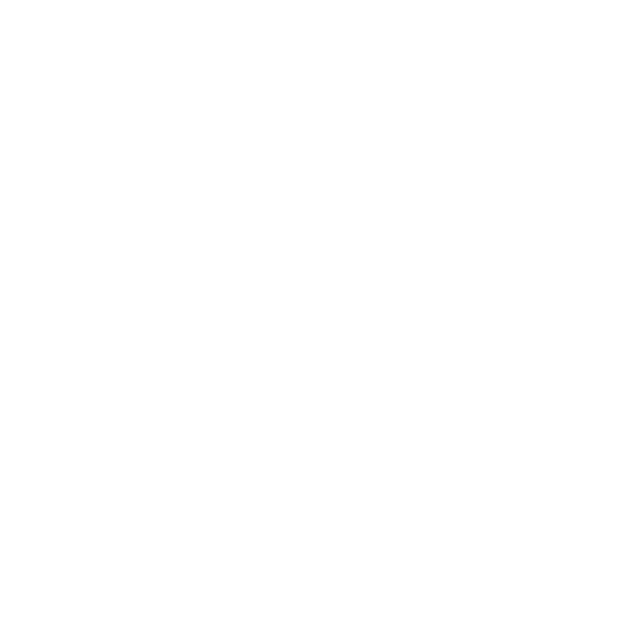
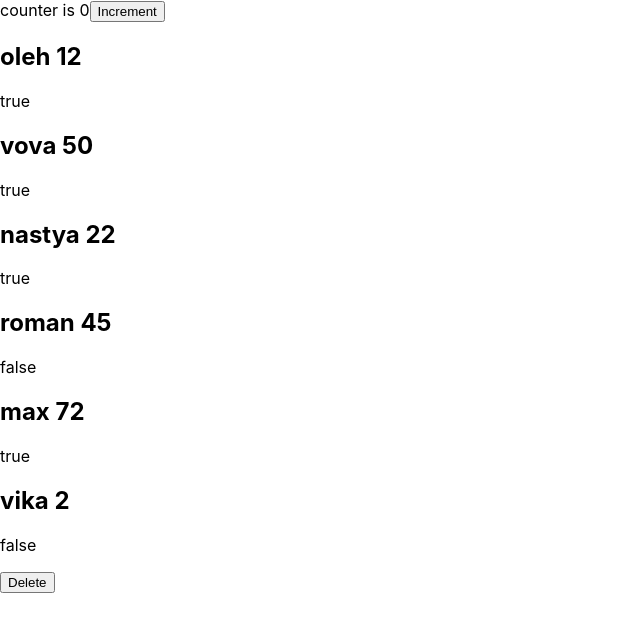
Before and after one commit to SikirskyiOleh/Python-Okten, a React (Create React App) app in the folder stage-react/: page / in a window 1280 px wide. Shown: the top 632 px of the page, without its empty margins (0-640 px from the left). Built offline with nearby package versions, Linux system fonts and the light colour scheme.

Commit message:
homework 2 (without task: button 'delete' in everyone user)

```diff
--- a/stage-react/src/App.js
+++ b/stage-react/src/App.js
@@ -1,7 +1,44 @@
-export default function App() {
+import {useState} from "react";
+import User from "./components/user/User";
+
+let usersList = [{name: 'oleh', age: 12, status: true},
+    {name: 'vova', age: 50, status: true},
+    {name: 'nastya', age: 22, status: true},
+    {name: 'roman', age: 45, status: false},
+    {name: 'max', age: 72, status: true},
+    {name: 'vika', age: 2, status: false}];
+
+
+function App() {
+
+    let [counter, setCounter] = useState(0);
+    const increment = () => setCounter(++counter);
+
+    let [users, setUsers] = useState(usersList);
+
+    const deleteUser = () => {
+        users.pop();
+        setUsers([...users]);
+    }
+
     return (
         <div>
+            <div>
+                counter is {counter}
+                <button onClick={increment}>Increment</button>
+            </div>
 
+            <div>
+                {users.map((value, index) =>
+                    <User key={index}
+                          {...value}
+                    />
+                )
+                }
+                <button onClick={deleteUser}>Delete</button>
+            </div>
         </div>
     );
 };
+
+export default App;
--- /dev/null
+++ b/stage-react/src/components/user/User.js
@@ -0,0 +1,11 @@
+
+export default function User(props) {
+    let {name, age, status} = props;
+
+    return (
+        <div>
+            <h2>{name} {age}</h2>
+            <p>{status.toString()}</p>
+        </div>
+    );
+}
```
